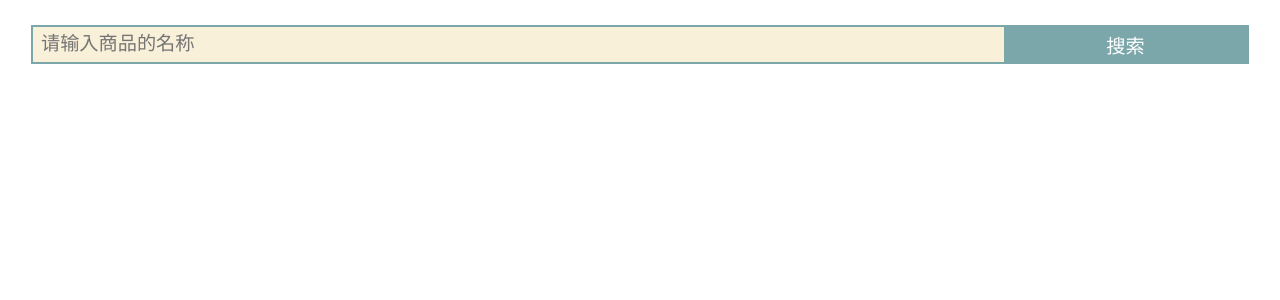
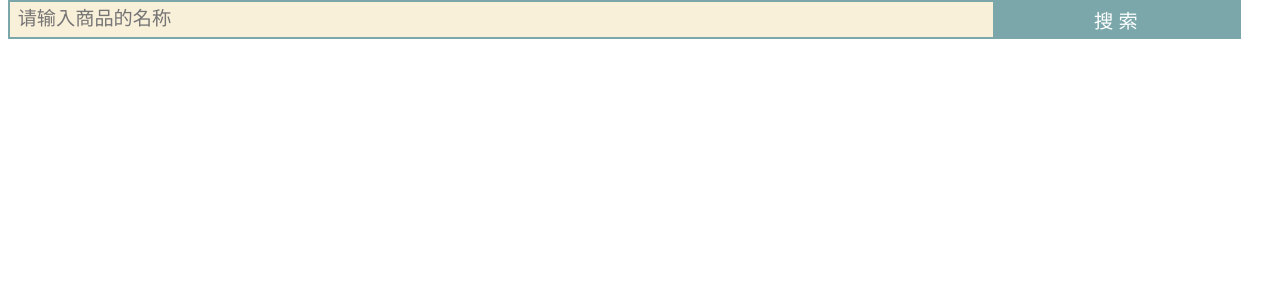
Before and after one commit to lidbcode/quanduoduo, a Django app: page /dwxk/index/ in a window 1280 px wide. Shown: the top 300 px of the page. Run offline with Django 3.2, Linux system fonts and the light colour scheme; data that the repository does not hold is empty.

Commit message:
update css

```diff
--- a/dwxk/static/css/index.css
+++ b/dwxk/static/css/index.css
@@ -1,12 +1,14 @@
 .clearfix:after{clear:both; content:''; font-size:0; display:block; visibility:hidden; height:0}
 .fl{float: left;}
+body{margin:0px 8px;}
 .fr{float: right;}
 /*搜索框*/
 .search-box {
-  position: relative;
+  position: fixed;
   width: 96%;
+  z-index:999;
   height:2.2em;
-  margin: 2% auto;
+  margin:0px auto;
   background: #fff;
   border: 2px solid #7BA7AB;
 }
@@ -46,6 +48,7 @@
 /*商品列表*/
 .item-list{
   width: 100%;
+ padding-top:4rem;
 }
 .item{
   width: 96%;
--- a/dwxk/templates/dwxk/index.html
+++ b/dwxk/templates/dwxk/index.html
@@ -16,7 +16,7 @@
             <input type="text" placeholder="请输入商品的名称" name="cname">
         </div>
         <div class="search-btn">
-            <button type="submit">搜<span/>索</button>
+            <button type="submit">搜&nbsp索</button>
         </div>
     </form>
 </div>
```
